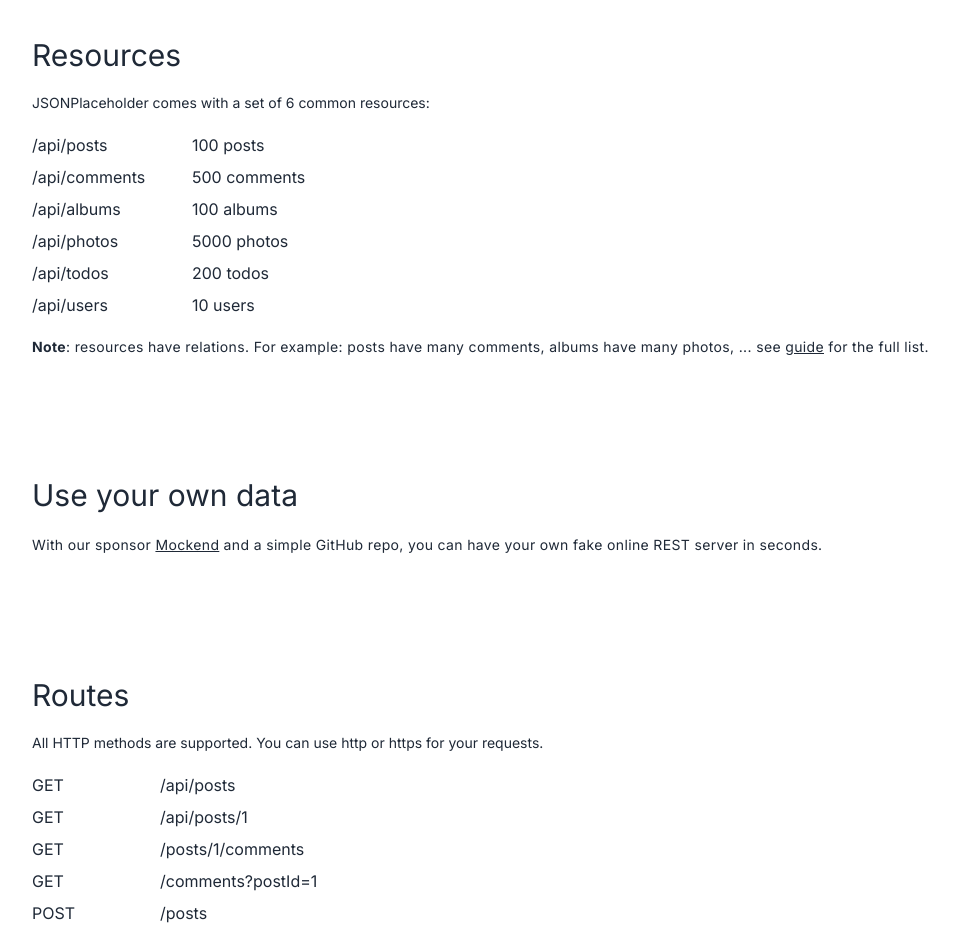
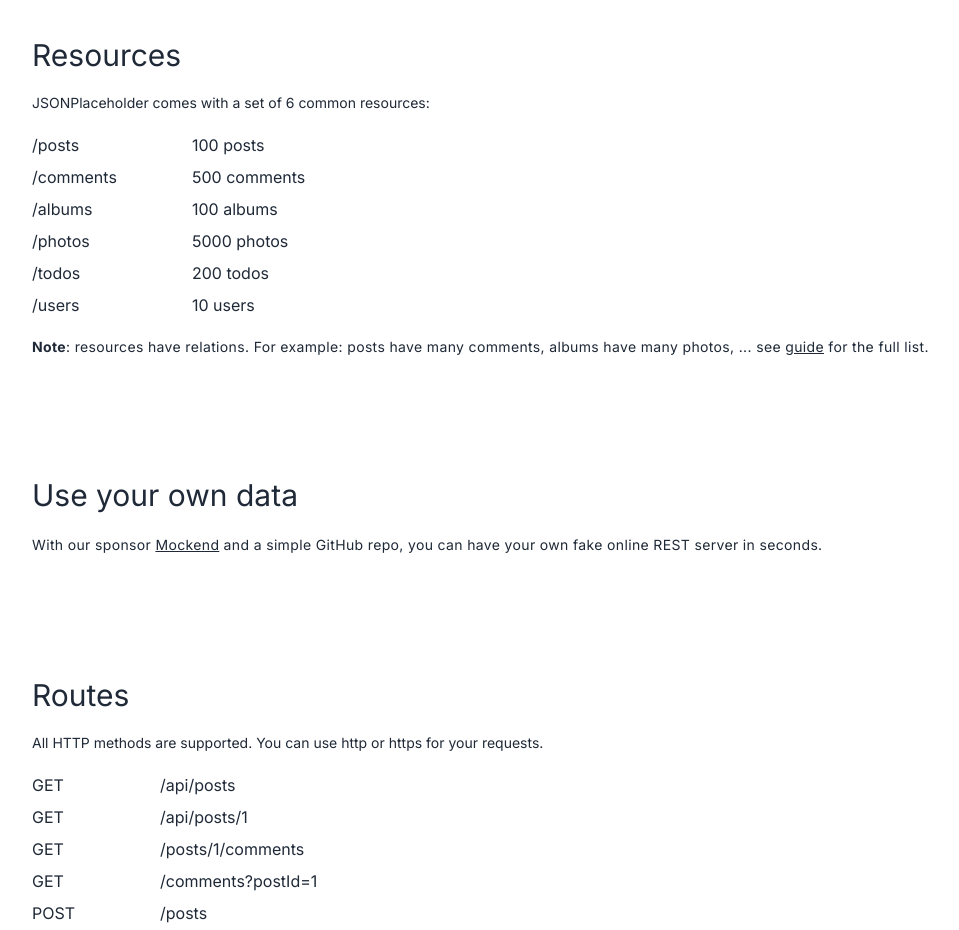
Before and after one commit to noorjsdivs/jsonplaceholder, a Next.js app: page / in a window 1280 px wide. Shown: the part 1300-2230 px from the top of the page, without its empty margins (112-1071 px from the left). Built offline with nearby package versions, Linux system fonts and the light colour scheme.

Commit message:
title added

```diff
--- a/src/components/Resources.tsx
+++ b/src/components/Resources.tsx
@@ -5,26 +5,32 @@ import Link from "next/link";
 
 const resourcesArray = [
   {
+    title: "/posts",
     href: "/api/posts",
     total: "100 posts",
   },
   {
+    title: "/comments",
     href: "/api/comments",
     total: "500 comments",
   },
   {
+    title: "/albums",
     href: "/api/albums",
     total: "100 albums",
   },
   {
+    title: "/photos",
     href: "/api/photos",
     total: "5000 photos",
   },
   {
+    title: "/todos",
     href: "/api/todos",
     total: "200 todos",
   },
   {
+    title: "/users",
     href: "/api/users",
     total: "10 users",
   },
@@ -43,7 +49,7 @@ const Resources = () => {
             key={item?.href}
             className="flex items-center w-72 justify-between"
           >
-            <Link href={item?.href}>{item?.href}</Link>
+            <Link href={item?.href}>{item?.title}</Link>
             <p className="text-left w-32">{item?.total}</p>
           </div>
         ))}
```
